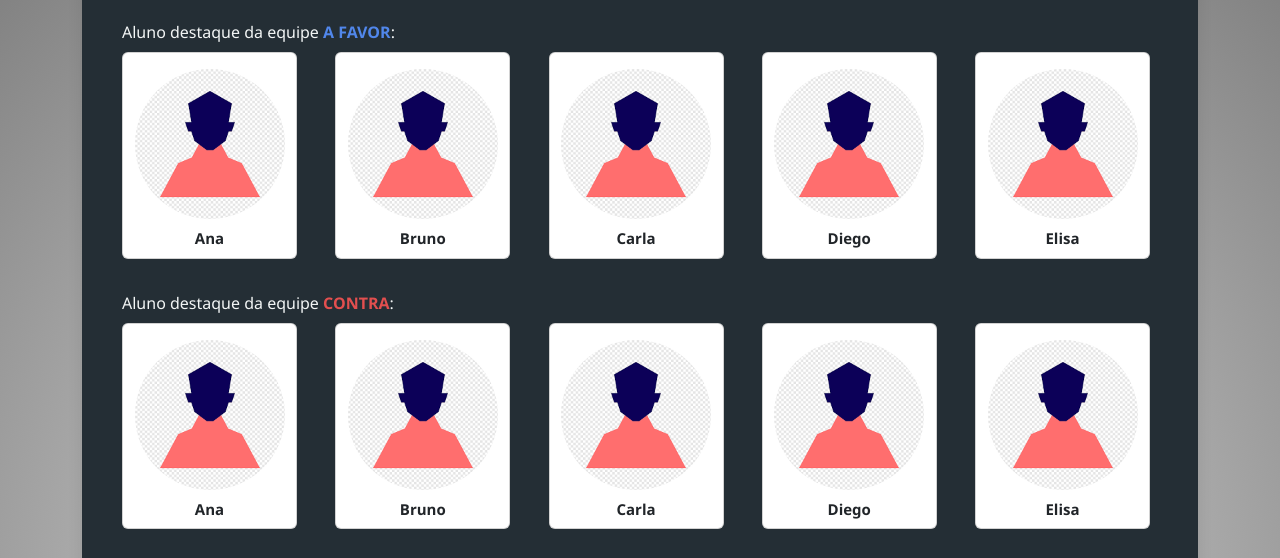
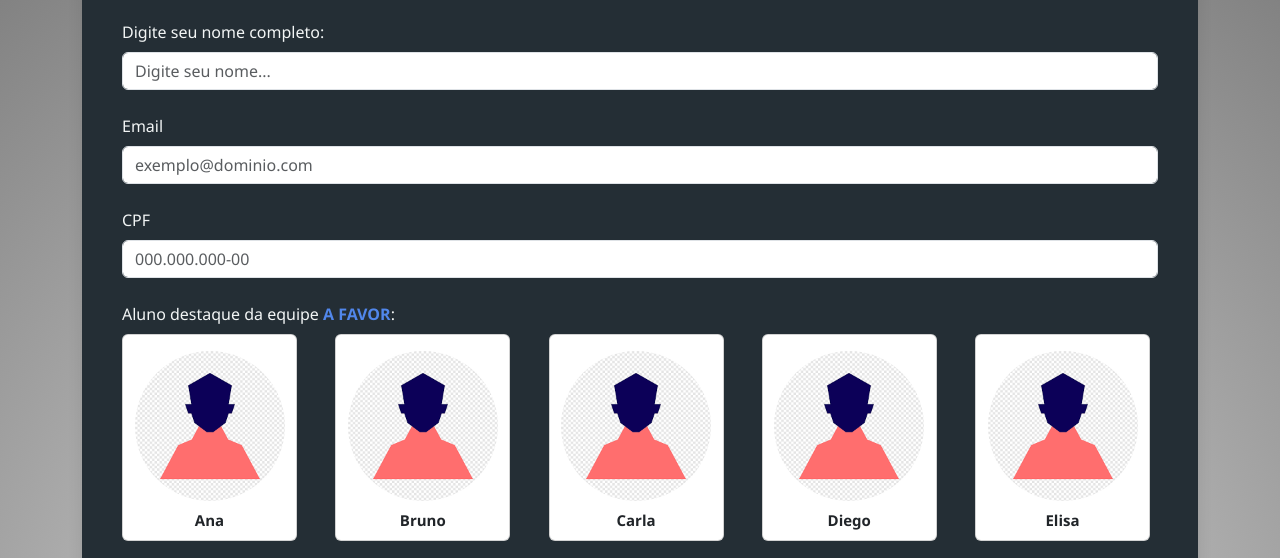
Before and after one commit to ArthurThuko/Votacao_Direito, a plain HTML site: page frontend/pages/votacao.html in a window 1280 px wide. Shown: the part 189-747 px from the top of the page. Drawn offline with nearby package versions, Linux system fonts and the light colour scheme.

Commit message:
Adicionando o campo de nome, email e cpf no html

```diff
--- a/frontend/pages/votacao.html
+++ b/frontend/pages/votacao.html
@@ -20,6 +20,22 @@
             <h2 class="mb-4 text-center">- Formulário de Votação -</h2>
 
             <form>
+                <div class="mb-4">
+                    <label for="nome" class="form-label">Digite seu nome completo: </label>
+                    <input type="text" class="form-control" id="nome" name="nome" placeholder="Digite seu nome..." />
+                </div>
+
+                <div class="mb-4">
+                    <label for="email" class="form-label">Email</label>
+                    <input type="email" class="form-control" id="email" name="email"
+                        placeholder="exemplo@dominio.com" />
+                </div>
+
+                <div class="mb-4">
+                    <label for="cpf" class="form-label">CPF</label>
+                    <input type="text" class="form-control" id="cpf" name="cpf" placeholder="000.000.000-00" />
+                </div>
+
                 <div class="mb-4">
                     <label class="form-label">Aluno destaque da equipe <strong style="color: rgb(81, 135, 235);">A
                             FAVOR</strong>:</label>
@@ -55,13 +71,15 @@
                     <label class="form-label d-block mb-3">Após o debate, sua posição é:</label>
 
                     <div class="d-flex justify-content-center gap-3" id="posicaoContainer">
-                        <div class="card text-center posicao-card" style="background-color: rgb(81, 135, 235);" data-value="A FAVOR">
+                        <div class="card text-center posicao-card" style="background-color: rgb(81, 135, 235);"
+                            data-value="A FAVOR">
                             <div class="card-body d-flex flex-column align-items-center">
                                 <img src="../image/icone_corrente.png" alt="Libertação" width="200">
                                 <strong style="color: white;" class="p-1">A FAVOR</strong>
                             </div>
                         </div>
-                        <div class="card text-center posicao-card" style="background-color: rgb(226, 79, 79);" data-value="CONTRA">
+                        <div class="card text-center posicao-card" style="background-color: rgb(226, 79, 79);"
+                            data-value="CONTRA">
                             <div class="card-body d-flex flex-column align-items-center">
                                 <img src="../image/icone_sirene.png" alt="Condenação" width="200">
                                 <strong style="color: white;" class="p-1">CONTRA</strong>
```
